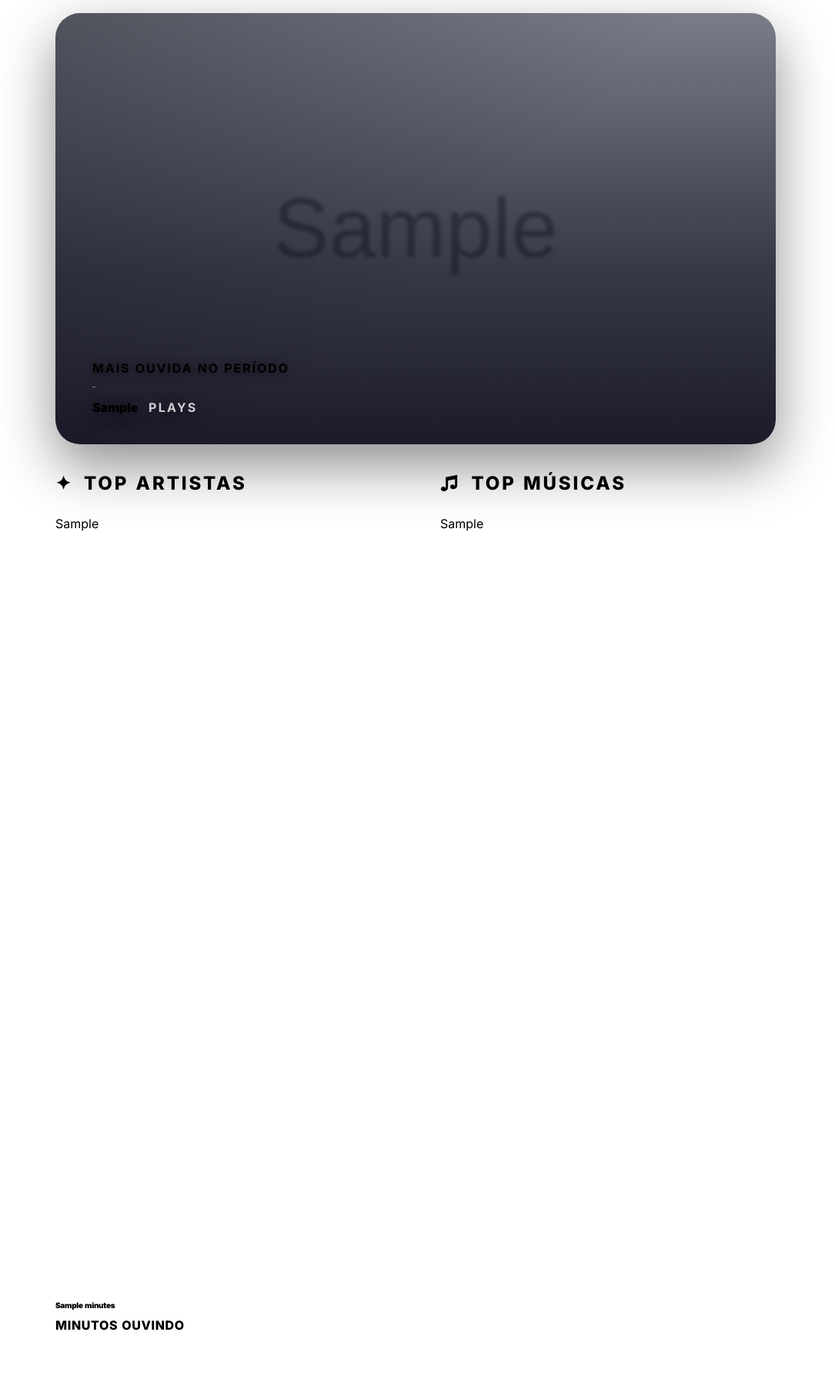
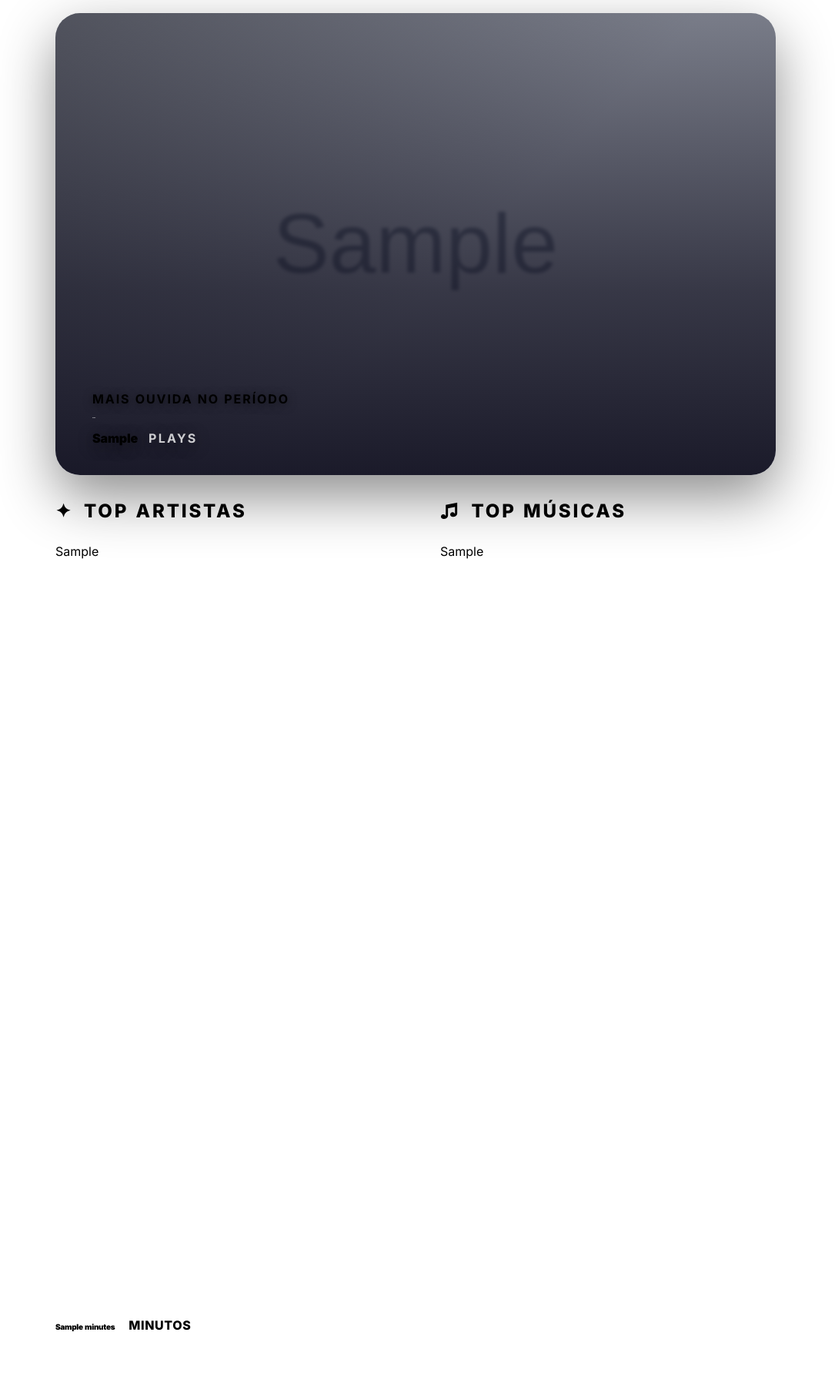
Before and after one commit to romastefale/TR3, a Python web app: template app/templates/monthfm_card.html in a window 1280 px wide. Shown: the part 183-2000 px from the top of the page at 77% size, without its empty margins (0-1085 px from the left). Run offline with Jinja, Linux system fonts and the light colour scheme; the template is opened without the code that fills it: most values are stand-ins (such as "Sample title", 1, 10 or a date in 2020); grey boxes marked "Sample" are stand-in pictures.

Commit message:
Shrink brand logo and adjust layout for better spacing
Reduce the brand logo size by half, adjust footer layout to place "minutos" next to the number, and slightly increase the hero section height.

Replit-Commit-Author: Agent
Replit-Commit-Session-Id: 8fd8745d-81bb-4b5d-9dad-878614d197c1
Replit-Commit-Checkpoint-Type: full_checkpoint
Replit-Commit-Event-Id: 1d9b51d8-3c29-49e3-b164-c11fb20f7072
Replit-Helium-Checkpoint-Created: true

```diff
--- a/app/services/monthfm_card.py
+++ b/app/services/monthfm_card.py
@@ -53,7 +53,7 @@ FONT_SCALE: dict[str, int] = {
 # títulos de coluna, nome do item) ficam num passo abaixo dos heróis
 # (hero_track, display-lg total) que permanecem dominantes.
 CARD_FONTS: dict[str, int] = {
-    "brand":            FONT_SCALE["body-strong"],    # ♫ tigraoRADIO
+    "brand":            FONT_SCALE["body-strong"] // 2,  # ♫ tigraoRADIO (compacto)
     "period_label":     FONT_SCALE["subtitle"],       # EXTRATO MENSAL/SEMANAL
     "hero_label":       FONT_SCALE["micro"],          # MAIS OUVIDA NO PERÍODO (1 linha)
     "hero_track":       FONT_SCALE["display-sm"],     # nome da música hero
--- a/app/templates/monthfm_card.html
+++ b/app/templates/monthfm_card.html
@@ -90,10 +90,10 @@
     /* HERO — capa cobre o card, overlay escuro + blur ------------------------ */
     .hero {
       position: relative;
-      height: 560px;
+      height: 600px;
       border-radius: 32px;
       overflow: hidden;
-      margin-bottom: 36px;
+      margin-bottom: 32px;
       background-color: var(--surface);
       box-shadow: 0 28px 72px rgba(0,0,0,.45);
     }
@@ -243,8 +243,8 @@
       padding-top: 32px;
       border-top: 1px solid var(--line);
       display: flex;
-      flex-direction: column;
-      align-items: flex-start;
+      align-items: baseline;
+      gap: 18px;
     }
     .footer .total {
       font-family: Inter;
@@ -256,8 +256,6 @@
       letter-spacing: -.03em;
     }
     .footer .word {
-      margin-top: 14px;
-      display: inline-block;
       font-family: Inter;
       font-weight: 800;
       font-size: {{ font_footer_unit }}px;
@@ -266,8 +264,6 @@
       color: var(--accent);
       text-transform: uppercase;
       white-space: nowrap;
-      transform: scaleX({{ minutes_unit_scale }});
-      transform-origin: left center;
     }
   </style>
 </head>
@@ -309,7 +305,7 @@
 
     <footer class="footer">
       <div class="total">{{ minutes }}</div>
-      <div class="word">minutos ouvindo</div>
+      <div class="word">minutos</div>
     </footer>
   </main>
 </body>
```
